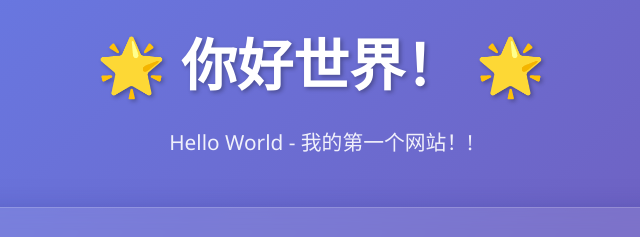
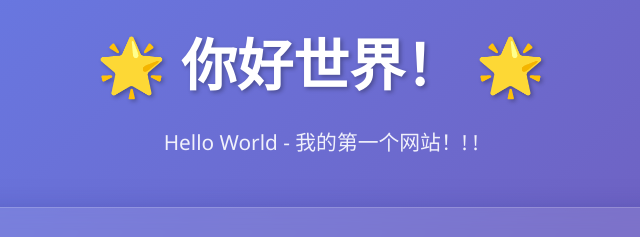
Before and after one commit to Taozi-succes/hello-word, a plain HTML site: page dist/index.html in a window 1280 px wide. Shown: the top 237 px of the page, 319-959 px from the left. Drawn offline with Linux system fonts and the light colour scheme.

Commit message:
test:测试cicd

```diff
--- a/dist/index.html
+++ b/dist/index.html
@@ -11,7 +11,7 @@
     <div class="container">
         <header class="header">
             <h1 class="title">🌟 你好世界！ 🌟</h1>
-            <p class="subtitle">Hello World - 我的第一个网站！!</p>
+            <p class="subtitle">Hello World - 我的第一个网站！! !</p>
         </header>
 
         <main class="main-content">
```
